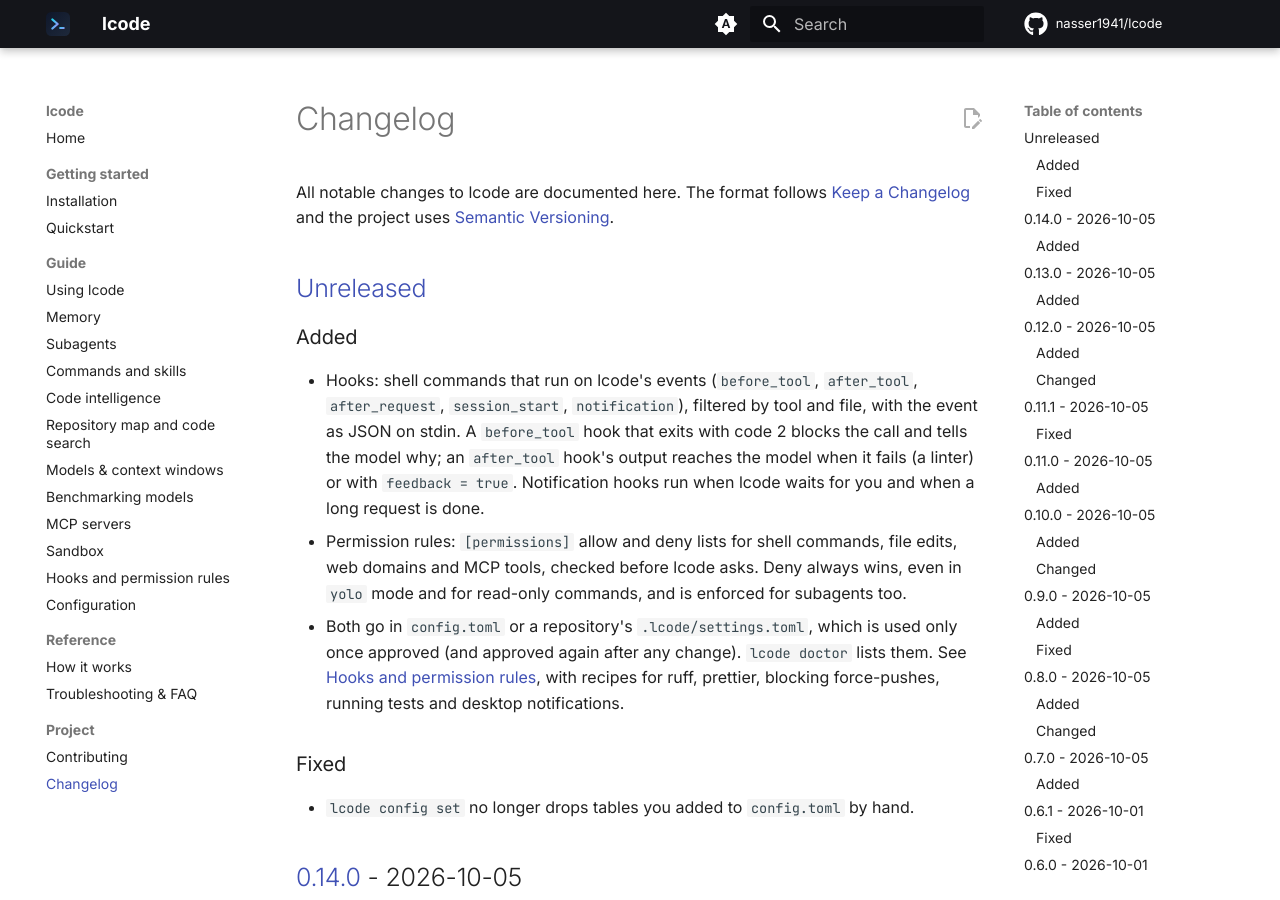
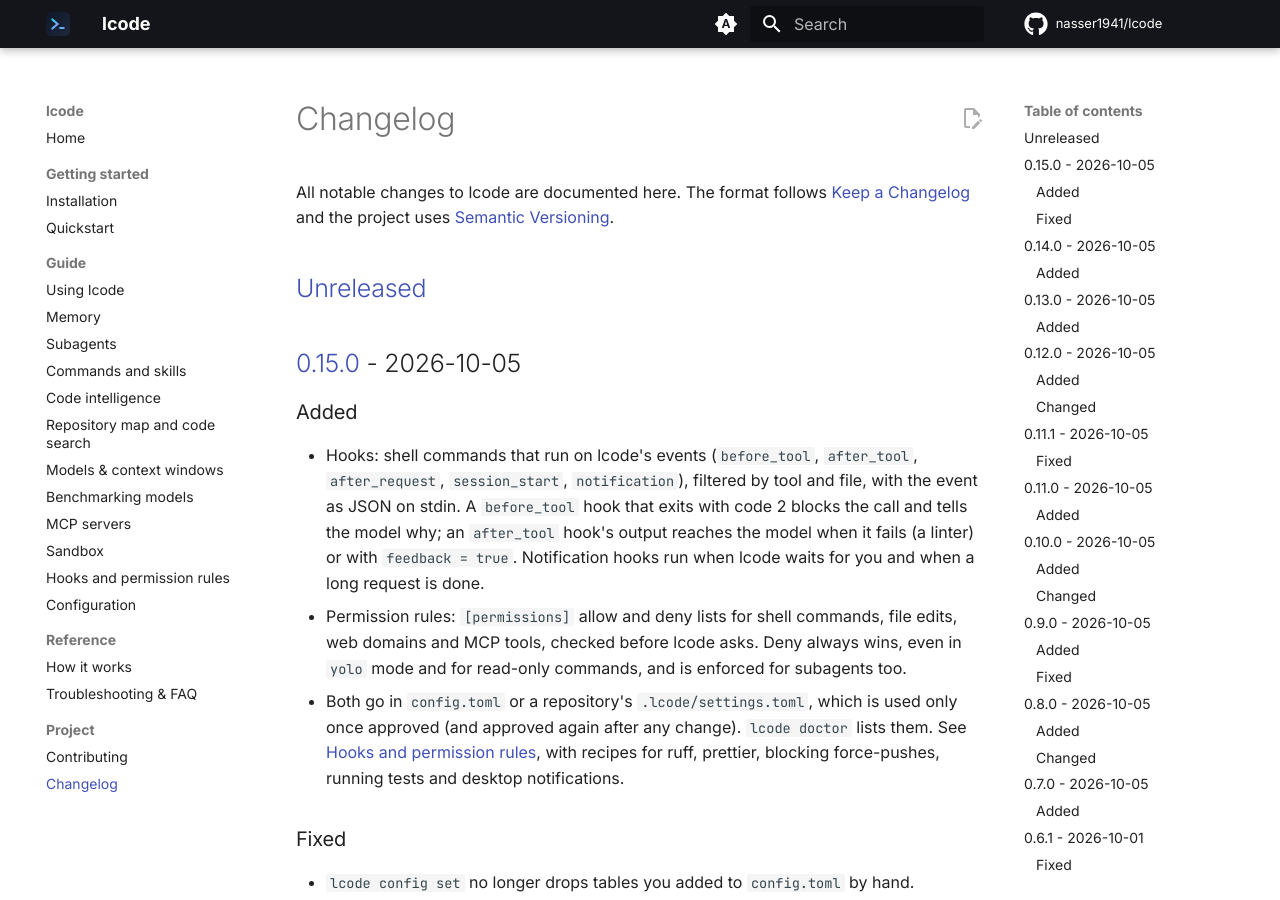
Before and after one commit to nasser1941/lcode, an MkDocs documentation site: the page built from docs/changelog.md, in a window 1280 px wide and 900 px high. Built offline with MkDocs 1.6.1 and Material for MkDocs 9.7.7, drawn with Linux system fonts in a browser that asks for light colours; comment, search, counter and statistics services are not loaded.

Commit message:
Release 0.15.0 (#75)
Co-authored-by: Naser Derakhshan <9349840+nasser1941@users.noreply.github.com>
Co-authored-by: Claude Opus 5.5 <noreply@anthropic.com>

```diff
--- a/CHANGELOG.md
+++ b/CHANGELOG.md
@@ -5,6 +5,8 @@ All notable changes to lcode are documented here. The format follows
 [Semantic Versioning](https://semver.org/).
 
 ## [Unreleased]
+
+## [0.15.0] - 2026-10-05
 
 ### Added
 
@@ -383,7 +385,8 @@ First public release.
 - `AGENTS.md` project instructions and `/init` to generate them.
 - One-line installer for Linux and macOS.
 
-[Unreleased]: https://github.com/nasser1941/lcode/compare/v0.14.0...HEAD
+[Unreleased]: https://github.com/nasser1941/lcode/compare/v0.15.0...HEAD
+[0.15.0]: https://github.com/nasser1941/lcode/compare/v0.14.0...v0.15.0
 [0.14.0]: https://github.com/nasser1941/lcode/compare/v0.13.0...v0.14.0
 [0.13.0]: https://github.com/nasser1941/lcode/compare/v0.12.0...v0.13.0
 [0.12.0]: https://github.com/nasser1941/lcode/compare/v0.11.1...v0.12.0
--- a/src/lcode/__init__.py
+++ b/src/lcode/__init__.py
@@ -1,3 +1,3 @@
 """lcode — a local-first terminal coding agent powered by open-weight models via Ollama."""
 
-__version__ = "0.14.0"
+__version__ = "0.15.0"
```
Also changed, not shown: README.md (+2 -1 lines), docs/quickstart.md (+1 -1 lines).
